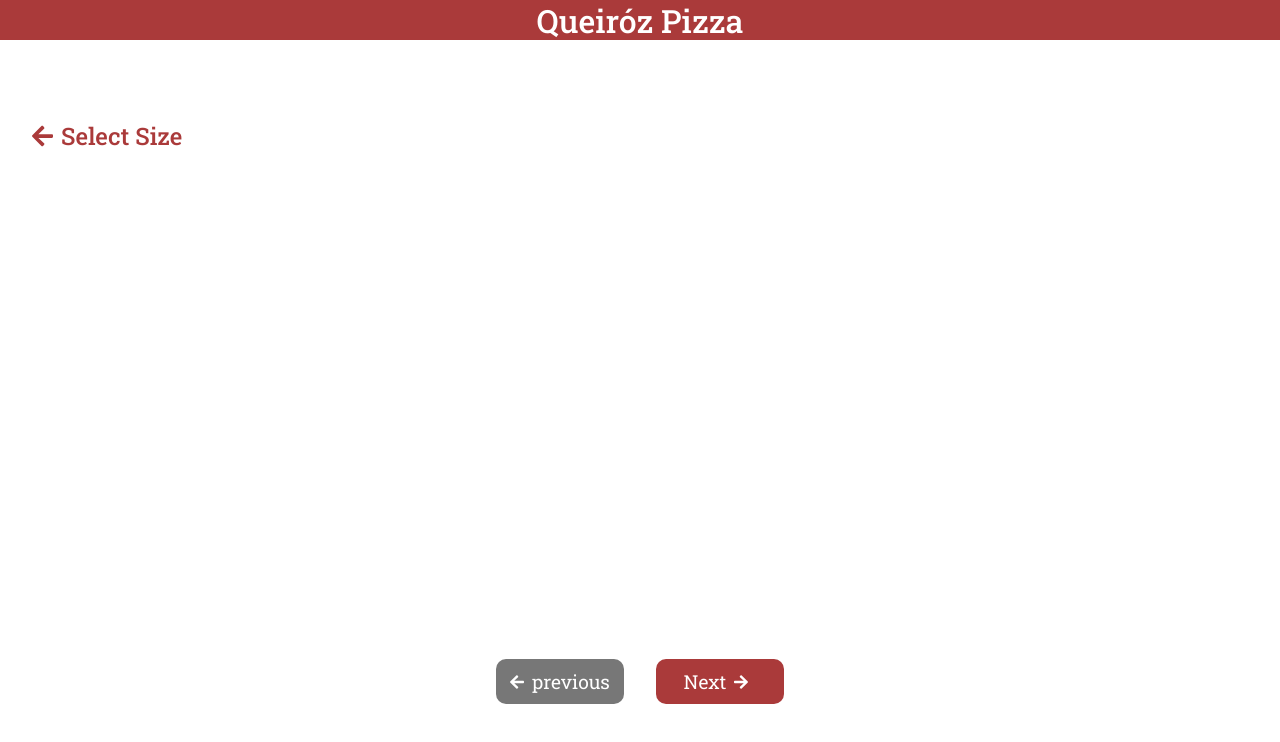
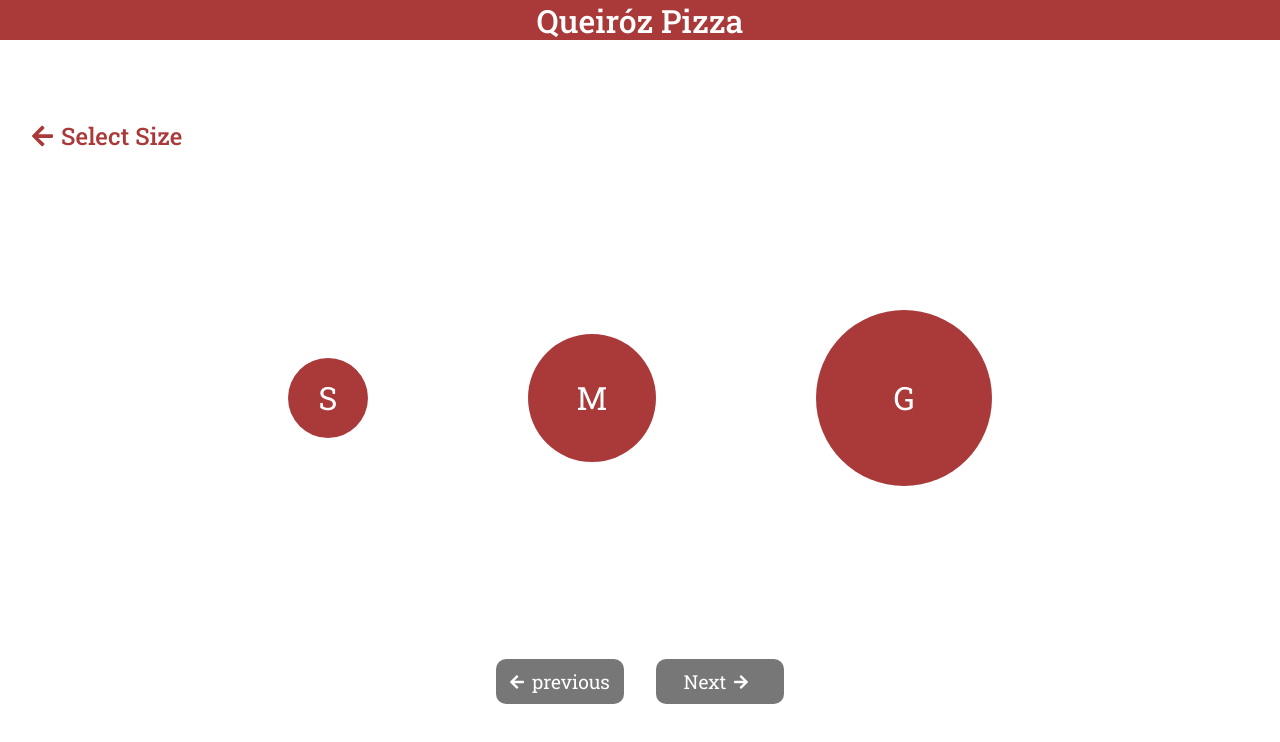
Before and after one commit to gabriel-queiroz/ChallengeTauria, a React (Create React App) app in the folder front/: page /size in a window 1280 px wide. Shown: the top 742 px of the page. Built offline with nearby package versions, Linux system fonts and the light colour scheme.

Commit message:
feat(page-size-front): Create component CardSelect and list pizzas size

```diff
--- /dev/null
+++ b/front/src/components/CardSelect/index.tsx
@@ -0,0 +1,22 @@
+import React from 'react';
+import * as S from './styles';
+
+interface CardSelectProps {
+  selected?: boolean;
+  onClick: () => void;
+}
+
+const CardSelect: React.FC<CardSelectProps> = ({
+  children,
+  selected,
+  onClick,
+}) => (
+  <S.Container onClick={onClick} selected={selected}>
+    <S.IconContainer selected={selected}>
+      <S.Icon />
+    </S.IconContainer>
+    <S.Content>{children}</S.Content>
+  </S.Container>
+);
+
+export default CardSelect;
--- /dev/null
+++ b/front/src/components/CardSelect/styles.ts
@@ -0,0 +1,48 @@
+import styled, { css } from 'styled-components';
+import { FontAwesomeIcon } from '@fortawesome/react-fontawesome';
+import { faCheckCircle } from '@fortawesome/free-solid-svg-icons';
+import { colors } from '../../styles';
+
+interface ContainerProps {
+  selected?: boolean;
+}
+
+export const Container = styled.button<ContainerProps>`
+  padding: 2rem;
+  display: flex;
+  flex-direction: column;
+  border-radius: 10px;
+  position: relative;
+  ${props =>
+    props.selected &&
+    css`
+      box-shadow: 0 8px 20px 0 ${colors.grayLight};
+    `}
+`;
+
+export const Content = styled.div`
+  padding: 3rem;
+`;
+
+export const IconContainer = styled.div<ContainerProps>`
+  align-self: flex-end;
+  margin-right: 0.5rem;
+  margin-bottom: 1rem;
+  display: none;
+  position: absolute;
+
+  ${props =>
+    props.selected &&
+    css`
+      display: flex;
+    `}
+`;
+
+export const Icon = styled(FontAwesomeIcon).attrs({
+  icon: faCheckCircle,
+})`
+  color: ${colors.greenLight};
+  font-size: 2rem;
+  align-self: flex-end;
+  display: flex;
+`;
--- a/front/src/components/index.ts
+++ b/front/src/components/index.ts
@@ -3,3 +3,4 @@ export { default as Title } from './Title';
 export { default as AppContainer } from './AppContainer';
 export { default as ActionButtons } from './ActionButtons';
 export { default as ContentPage } from './ContentPage';
+export { default as CardSelect } from './CardSelect';
--- a/front/src/pages/Sizes/index.tsx
+++ b/front/src/pages/Sizes/index.tsx
@@ -1,19 +1,55 @@
-import React from 'react';
+import React, { useState } from 'react';
 import { useHistory } from 'react-router-dom';
-import { Title, ActionButtons, ContentPage } from '../../components';
+import {
+  Title,
+  ActionButtons,
+  ContentPage,
+  CardSelect,
+} from '../../components';
 import { RouteNames } from '../../routes';
+import * as S from './styles';
 
 const Sizes = () => {
   const history = useHistory();
-
+  const [pizza, setPizza] = useState<number>();
   const handleNavigateCrust = () => {
     history.push(RouteNames.crust);
+  };
+
+  const handleSelectPizza = (pizzaId: number) => {
+    setPizza(pizzaId);
   };
 
   return (
     <ContentPage>
       <Title showGoBack>Select Size</Title>
-      <ActionButtons onNext={handleNavigateCrust} previousDisabled />
+      <S.Container>
+        <S.Pizzas>
+          <CardSelect
+            onClick={() => handleSelectPizza(1)}
+            selected={pizza === 1}
+          >
+            <S.PizzaSmall>S</S.PizzaSmall>
+          </CardSelect>
+          <CardSelect
+            onClick={() => handleSelectPizza(2)}
+            selected={pizza === 2}
+          >
+            <S.PizzaMedium>M</S.PizzaMedium>
+          </CardSelect>
+          <CardSelect
+            onClick={() => handleSelectPizza(3)}
+            selected={pizza === 3}
+          >
+            <S.PizzaBig>G</S.PizzaBig>
+          </CardSelect>
+        </S.Pizzas>
+      </S.Container>
+      <ActionButtons
+        onNext={handleNavigateCrust}
+        previousDisabled
+        nextDisabled={!pizza}
+      />
     </ContentPage>
   );
 };
--- /dev/null
+++ b/front/src/pages/Sizes/styles.ts
@@ -0,0 +1,32 @@
+import styled from 'styled-components';
+import { colors } from '../../styles';
+
+export const Container = styled.div``;
+
+export const Pizzas = styled.div`
+  display: flex;
+  align-items: center;
+  justify-content: center;
+`;
+
+export const PizzaSmall = styled.div`
+  background-color: ${colors.redLight};
+  width: 5rem;
+  height: 5rem;
+  border-radius: 50%;
+  font-size: 2rem;
+  color: ${colors.whiteLight};
+  display: flex;
+  align-items: center;
+  justify-content: center;
+`;
+
+export const PizzaMedium = styled(PizzaSmall)`
+  width: 8rem;
+  height: 8rem;
+`;
+
+export const PizzaBig = styled(PizzaSmall)`
+  width: 11rem;
+  height: 11rem;
+`;
--- a/front/src/styles/colors.ts
+++ b/front/src/styles/colors.ts
@@ -2,6 +2,8 @@ const colors = {
   whiteLight: '#fff',
   blackLight: '#777777',
   redLight: '#aa3a3a',
+  greenLight: '#8fde2f',
+  grayLight: 'rgba(158, 184, 209, 0.43)',
 };
 
 export default colors;
```
